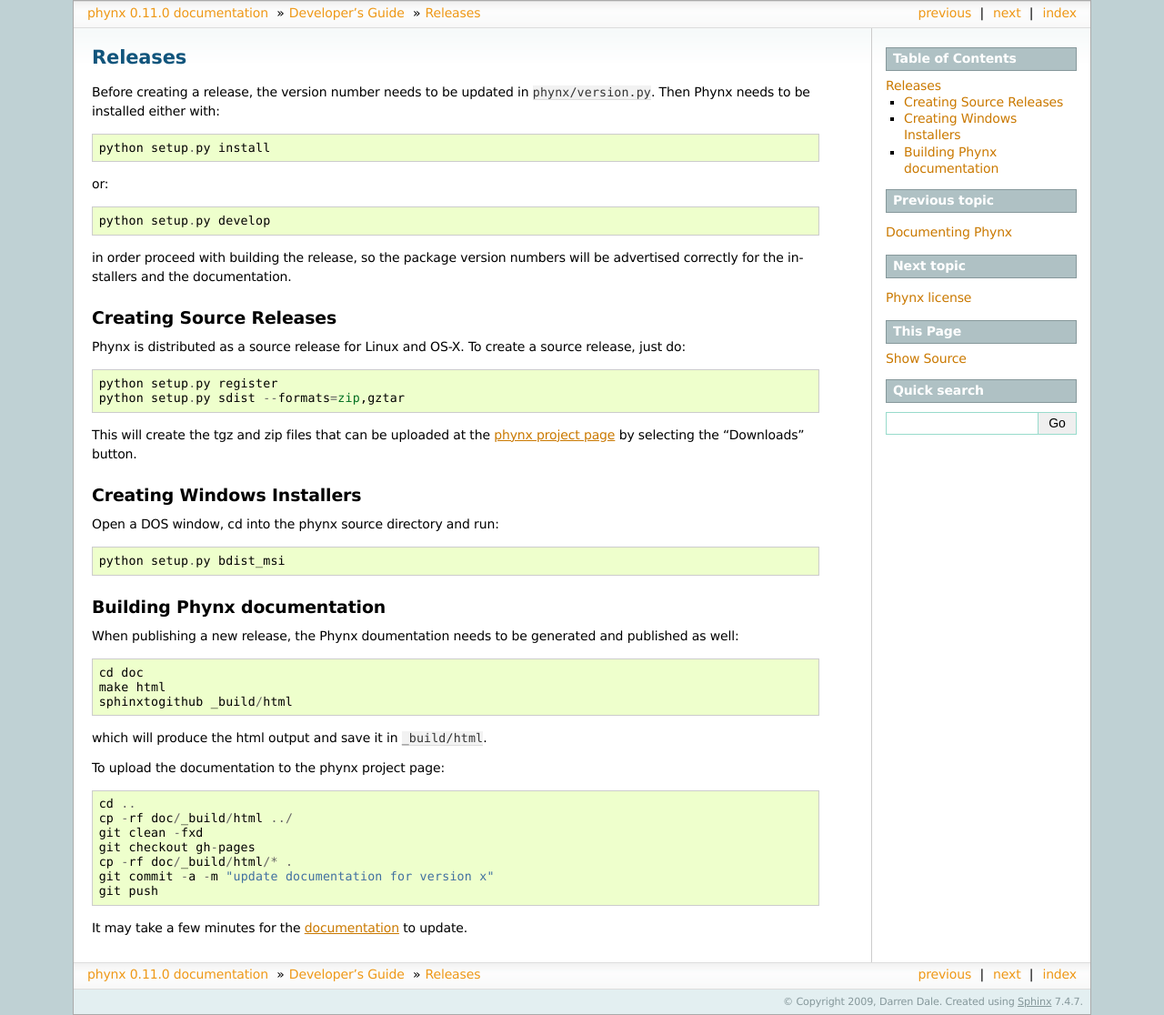
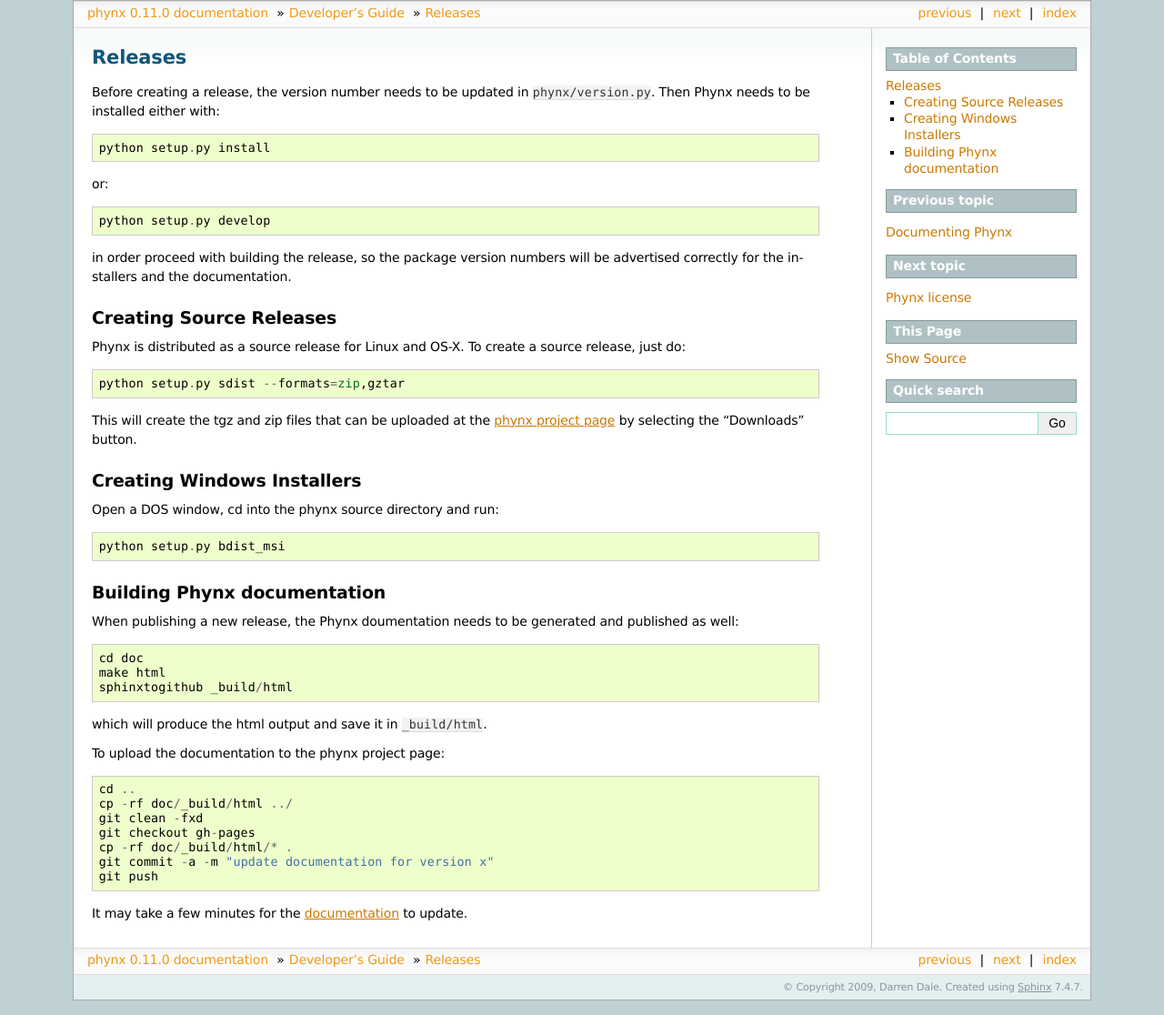
Before and after one commit to praxes/praxes, a Sphinx documentation site: the page built from doc/devel/release.rst, in a window 1280 px wide. Shown: the whole page at 91% size. Built offline with Sphinx 7.4.7, drawn with Linux system fonts in a browser that asks for light colours; formulas are drawn with MathJax 3.

Commit message:
update release instructions

```diff
--- a/doc/devel/release.rst
+++ b/doc/devel/release.rst
@@ -22,7 +22,6 @@ Creating Source Releases
 Phynx is distributed as a source release for Linux and OS-X. To create
 a source release, just do::
 
-  python setup.py register
   python setup.py sdist --formats=zip,gztar
 
 This will create the tgz and zip files that can be uploaded at the
```
